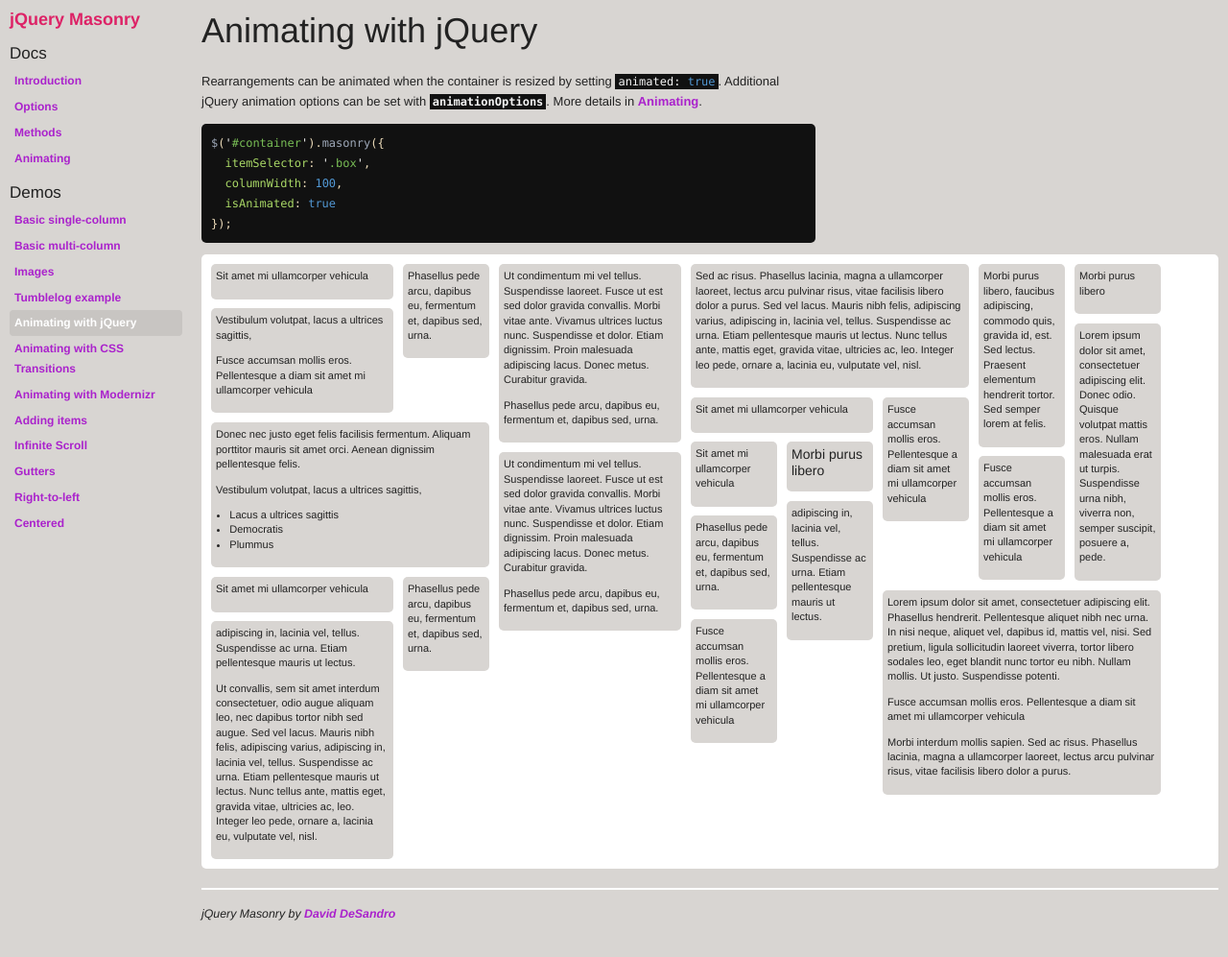
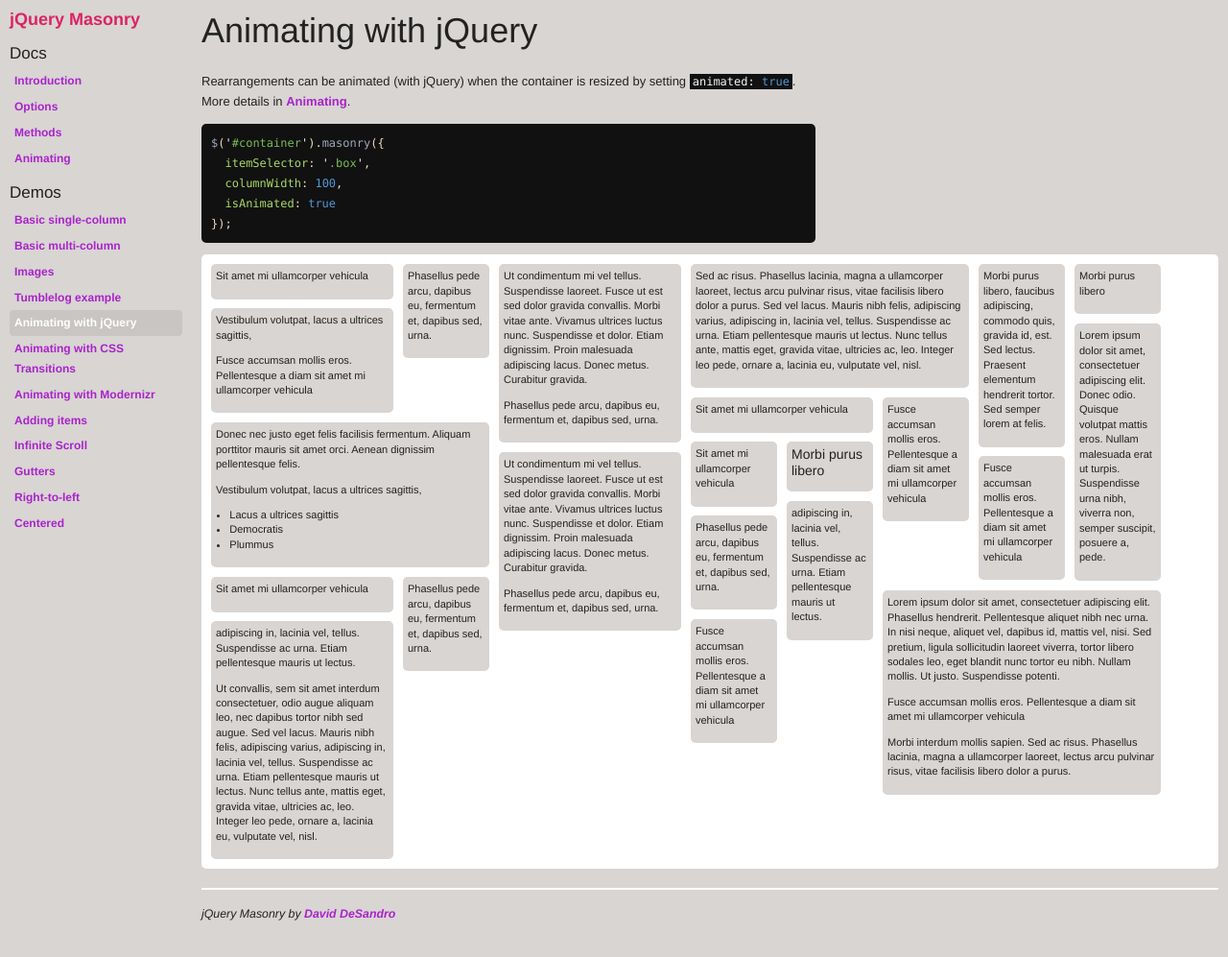
Before and after one commit to desandro/masonry, a Jekyll site: the page built from _posts/demos/2011-05-05-animating-jquery.html, in a window 1280 px wide. Shown: the whole page at 96% size. Built offline with Jekyll 4.4.1, drawn with Linux system fonts in a browser that asks for light colours.

Commit message:
docs : copy edits

```diff
--- a/_posts/demos/2011-05-05-animating-jquery.html
+++ b/_posts/demos/2011-05-05-animating-jquery.html
@@ -6,7 +6,7 @@
 ---
 
 <div id="copy">
-  <p>Rearrangements can be animated when the container is resized by setting <code>animated: <span class="kc">true</span></code>. Additional jQuery animation options can be set with <a href="../docs/options.html#animationoptions"><code>animationOptions</code></a>.  More details in <a href="../docs/animating.html#jquery">Animating</a>.</p>
+  <p>Rearrangements can be animated (with jQuery) when the container is resized by setting <code>animated: <span class="kc">true</span></code>. More details in <a href="../docs/animating.html#jquery">Animating</a>.</p>
 
 {% highlight javascript %}
 
--- a/_posts/docs/2011-05-01-intro.mdown
+++ b/_posts/docs/2011-05-01-intro.mdown
@@ -115,7 +115,7 @@
   <dt>v2.0: May 2011</dt>
     <dd>Complete re-write. Uses <code>$.Mason</code> constructor, like jQuery UI widget</dd>
     <dd>Add options <code>gutterWidth</code>, <code>isFitWidth</code> for centering layout, <code>isRTL</code> for right-to-left layout</dd>
-    <dd>Add all new methods like <code>appended</code>, <code>reLayout</code>, and <code>reload</code></dd>
+    <dd>Add all new methods like <code>appended</code>, and <code>reload</code></dd>
     <dd>Remove filtering demos</dd>
   <dt>v1.3: 3 Sep 2010</dt>
     <dd>Revamped <code>appendedContent</code> to work with container elements.  Plays nice with latest Infinite Scroll.</dd>
```
Also changed, not shown: _posts/docs/2011-05-03-methods.mdown (+5 -5 lines).
